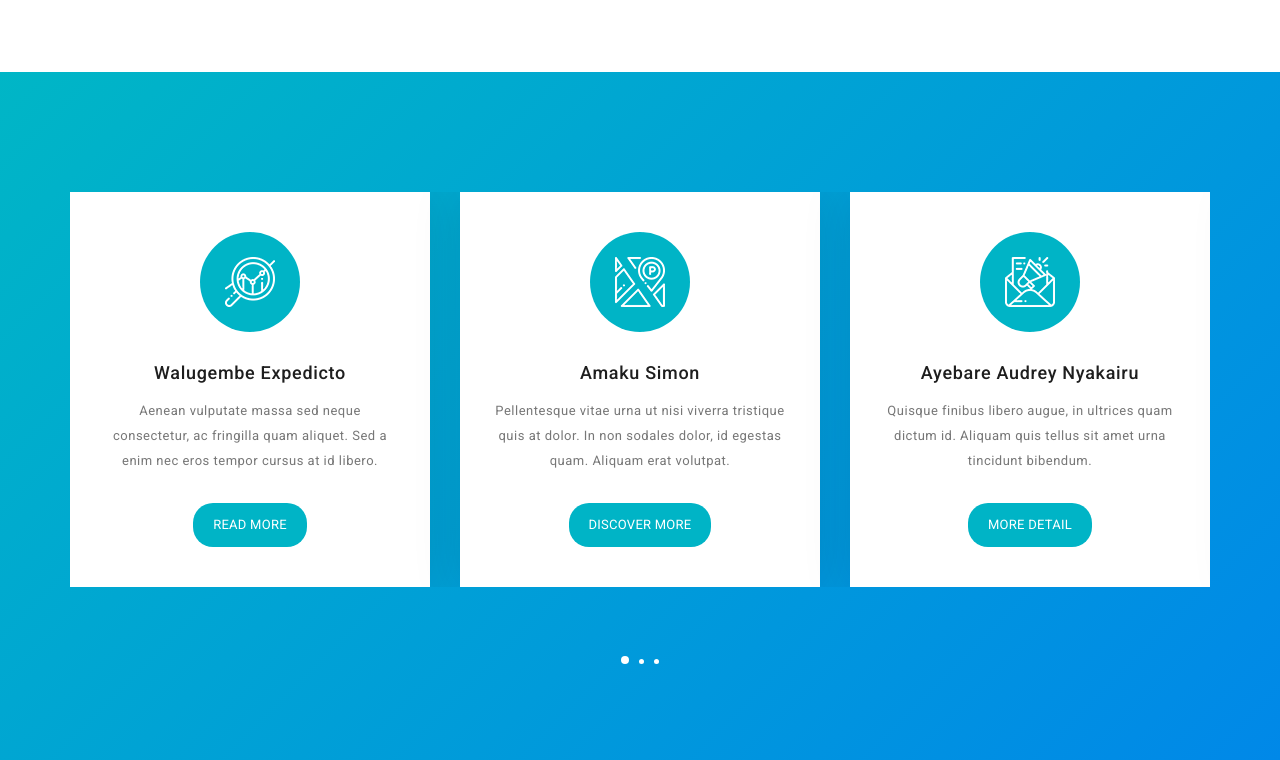
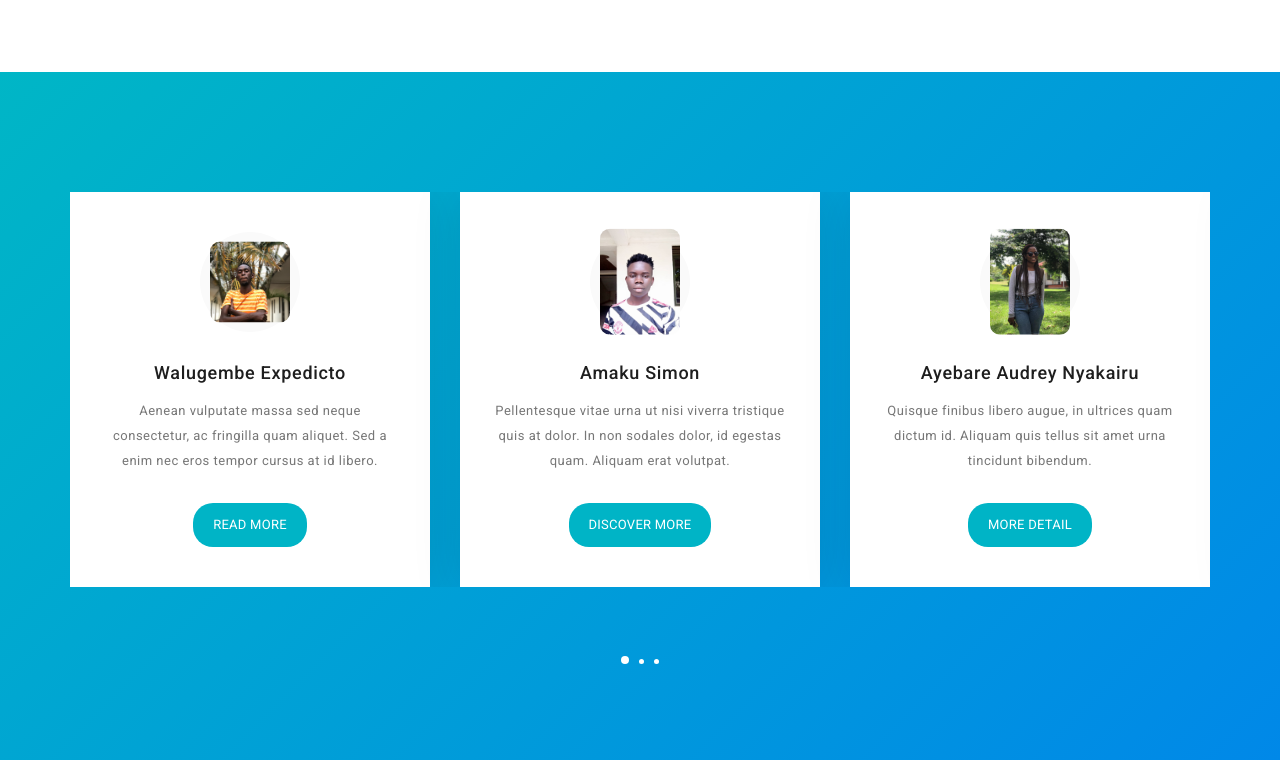
Before and after one commit to Billy004/101, a PHP site: page / in a window 1280 px wide. Shown: the part 2280-3040 px from the top of the page. Run offline with PHP 8.4, Linux system fonts and the light colour scheme.

Commit message:
changes the pics in our team section

```diff
--- a/assets/css/templatemo-art-factory.css
+++ b/assets/css/templatemo-art-factory.css
@@ -987,7 +987,7 @@ services
   margin: auto;
   position: relative;
   margin-bottom: 30px;
-  background: #00b4c6;
+  background: #fafafa;
   -webkit-border-radius: 50%;
   -moz-border-radius: 50%;
   border-radius: 50%;
@@ -995,11 +995,12 @@ services
 }
 
 .service-item .icon img {
-  max-width: 50px;
+  max-width: 80px;
   position: absolute;
   top: 50%;
   left: 50%;
   transform: translate(-50%, -50%);
+  border-radius: 10px;
 }
 
 .service-item .service-title {
--- a/index.html
+++ b/index.html
@@ -84,7 +84,7 @@ https://templatemo.com/tm-537-art-factory
             <div class="container">
                 <div class="row">
                     <div class="left-text col-lg-6 col-md-6 col-sm-12 col-xs-12" data-scroll-reveal="enter left move 30px over 0.6s after 0.4s">
-                        <h1>Art Factory is free <strong>for YOU</strong></h1>
+                        <h1>101 Team is here <strong>for YOU</strong></h1>
                         <p>This template is available for 100% free of charge on TemplateMo. Download, modify and use this for your business website.</p>
                         <a href="#about" class="main-button-slider">Find Out More</a>
                     </div>
@@ -176,7 +176,7 @@ https://templatemo.com/tm-537-art-factory
                 <div class="owl-carousel owl-theme">
                     <div class="item service-item">
                         <div class="icon">
-                            <i><img src="assets/images/service-icon-01.png" alt=""></i>
+                            <i><img src="assets/images/walu.JPG" alt=""></i>
                         </div>
                         <h5 class="service-title">Walugembe Expedicto</h5>
                         <p>Aenean vulputate massa sed neque consectetur, ac fringilla quam aliquet. Sed a enim nec eros tempor cursus at id libero.</p>
@@ -184,7 +184,7 @@ https://templatemo.com/tm-537-art-factory
                     </div>
                     <div class="item service-item">
                         <div class="icon">
-                            <i><img src="assets/images/service-icon-02.png" alt=""></i>
+                            <i><img src="assets/images/amaku.jpeg" alt=""></i>
                         </div>
                         <h5 class="service-title">Amaku Simon</h5>
                         <p>Pellentesque vitae urna ut nisi viverra tristique quis at dolor. In non sodales dolor, id egestas quam. Aliquam erat volutpat. </p>
@@ -192,7 +192,7 @@ https://templatemo.com/tm-537-art-factory
                     </div>
                     <div class="item service-item">
                         <div class="icon">
-                            <i><img src="assets/images/service-icon-03.png" alt=""></i>
+                            <i><img src="assets/images/audrey.jpeg" alt=""></i>
                         </div>
                         <h5 class="service-title">Ayebare Audrey Nyakairu</h5>
                         <p>Quisque finibus libero augue, in ultrices quam dictum id. Aliquam quis tellus sit amet urna tincidunt bibendum.</p>
@@ -200,15 +200,15 @@ https://templatemo.com/tm-537-art-factory
                     </div>
                     <div class="item service-item">
                         <div class="icon">
-                            <i><img src="assets/images/service-icon-02.png" alt=""></i>
+                            <i><img src="assets/images/dani.jpeg" alt=""></i>
                         </div>
-                        <h5 class="service-title">Comboni Daniels</h5>
+                        <h5 class="service-title">Cologe Daniel Comboni</h5>
                         <p>Fusce sollicitudin feugiat risus, tempus faucibus arcu blandit nec. Duis auctor dolor eu scelerisque vestibulum.</p>
                         <a href="#" class="main-button">Read More</a>
                     </div>
                     <div class="item service-item">
                         <div class="icon">
-                            <i><img src="assets/images/service-icon-01.png" alt=""></i>
+                            <i><img src="assets/images/viola.jpeg" alt=""></i>
                         </div>
                         <h5 class="service-title">Birungi Viola</h5>
                         <p>Curabitur aliquam eget tellus id porta. Proin justo sapien, posuere suscipit tortor in, fermentum mattis elit.</p>
```
Also changed, not shown: assets/images/amaku.jpeg (added), assets/images/audrey.jpeg (added), assets/images/dani.jpeg (added), assets/images/viola.jpeg (added), assets/images/walu.JPG (added).
